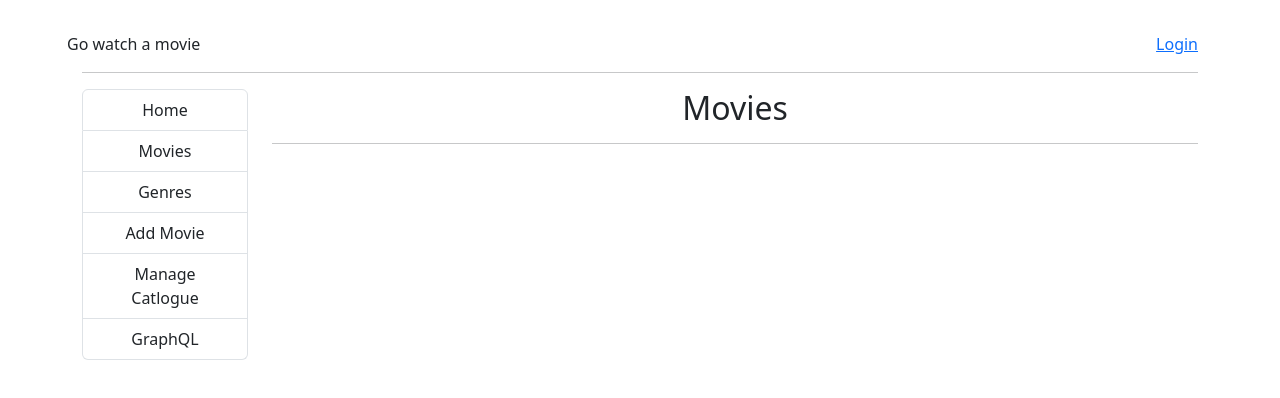
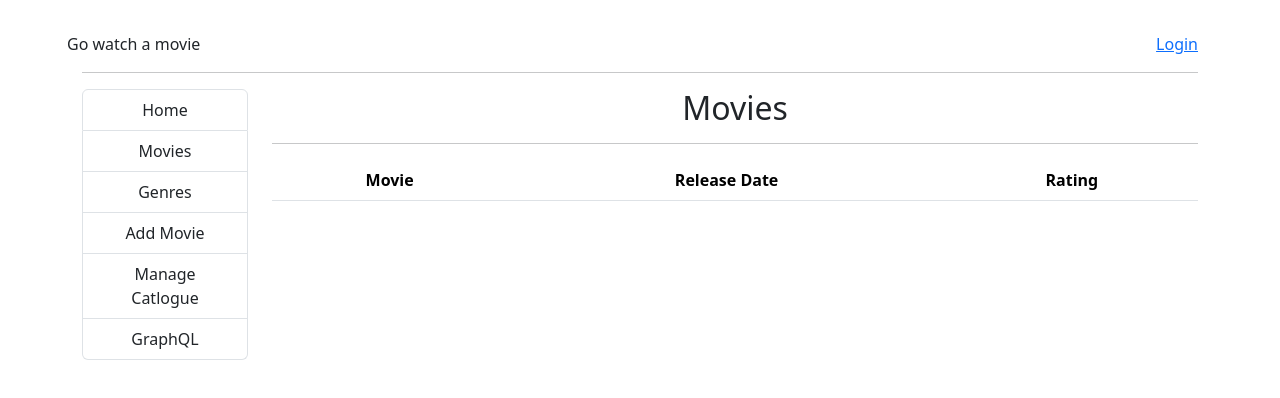
Before and after one commit to samofoke/react_go, a React (Vite) app in the folder react-go-frontend/: page /movies in a window 1280 px wide. Shown: the top 398 px of the page. Built offline with nearby package versions, Linux system fonts and the light colour scheme.

Commit message:
added the table row

```diff
--- a/react-go-frontend/src/components/movies/movies.tsx
+++ b/react-go-frontend/src/components/movies/movies.tsx
@@ -1,9 +1,10 @@
 import React, { useState, useEffect } from "react";
+import { Movie } from "../../interface/movies/movies-interface";
 
 const MoviesSection: React.FC = () => {
-  const [movies, setMovies] = useState([]);
+  const [movies, setMovies] = useState<Movie[]>([]);
 
-  const movieList = [
+  const movieList: Movie[] = [
     {
       id: 1,
       title: "God of War",
@@ -30,9 +31,18 @@ const MoviesSection: React.FC = () => {
 
   return (
     <>
-      <div className="text-center">
+      <div>
         <h2>Movies</h2>
         <hr />
+        <table className="table table-striped table-hover">
+          <thead>
+            <tr>
+              <th>Movie</th>
+              <th>Release Date</th>
+              <th>Rating</th>
+            </tr>
+          </thead>
+        </table>
       </div>
     </>
   );
--- /dev/null
+++ b/react-go-frontend/src/interface/movies/movies-interface.ts
@@ -0,0 +1,8 @@
+export interface Movie {
+  id: number;
+  title: string;
+  release_date: string;
+  runtime: number;
+  mpaa_rating: string;
+  description: string;
+}
```
